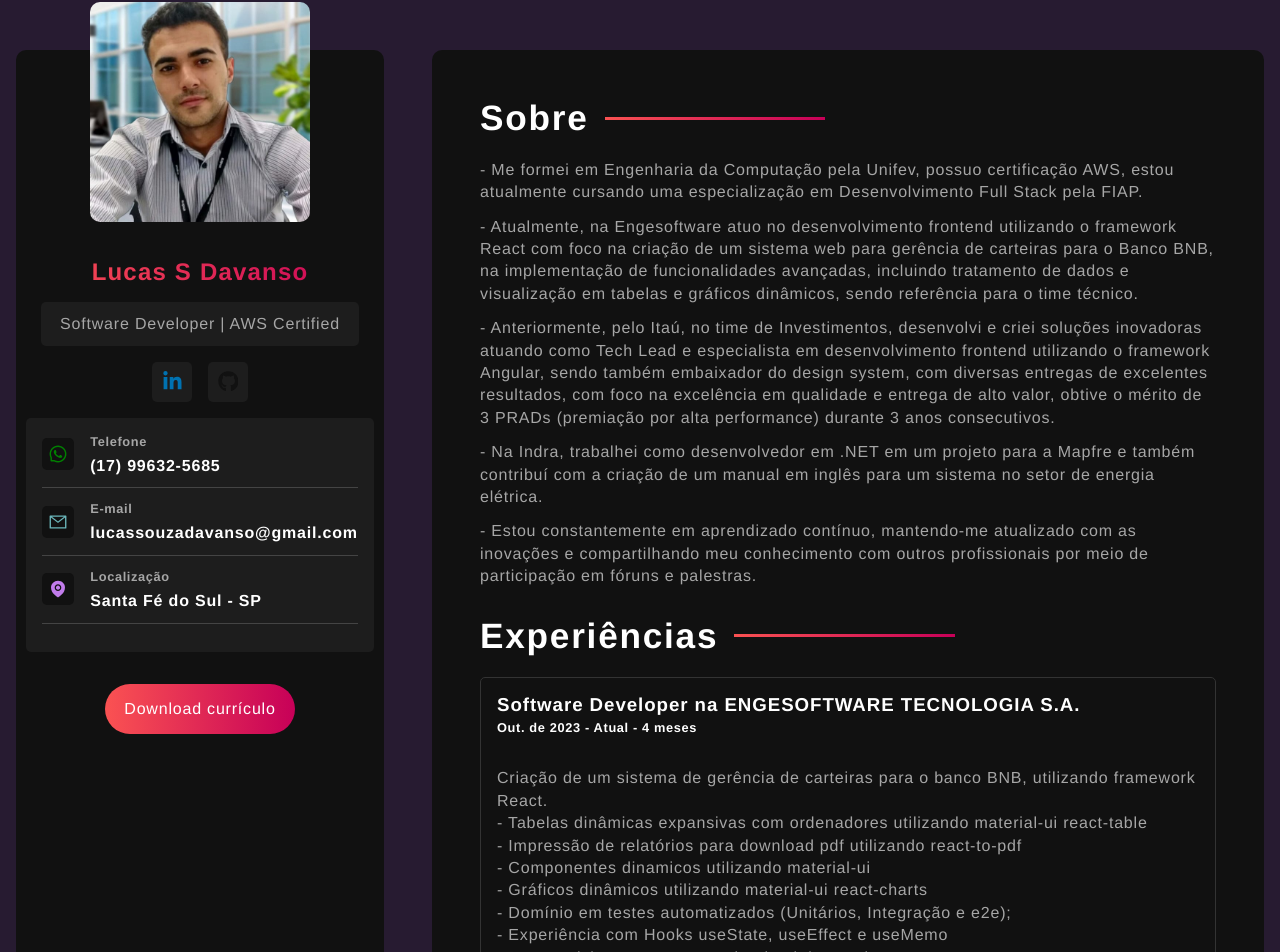
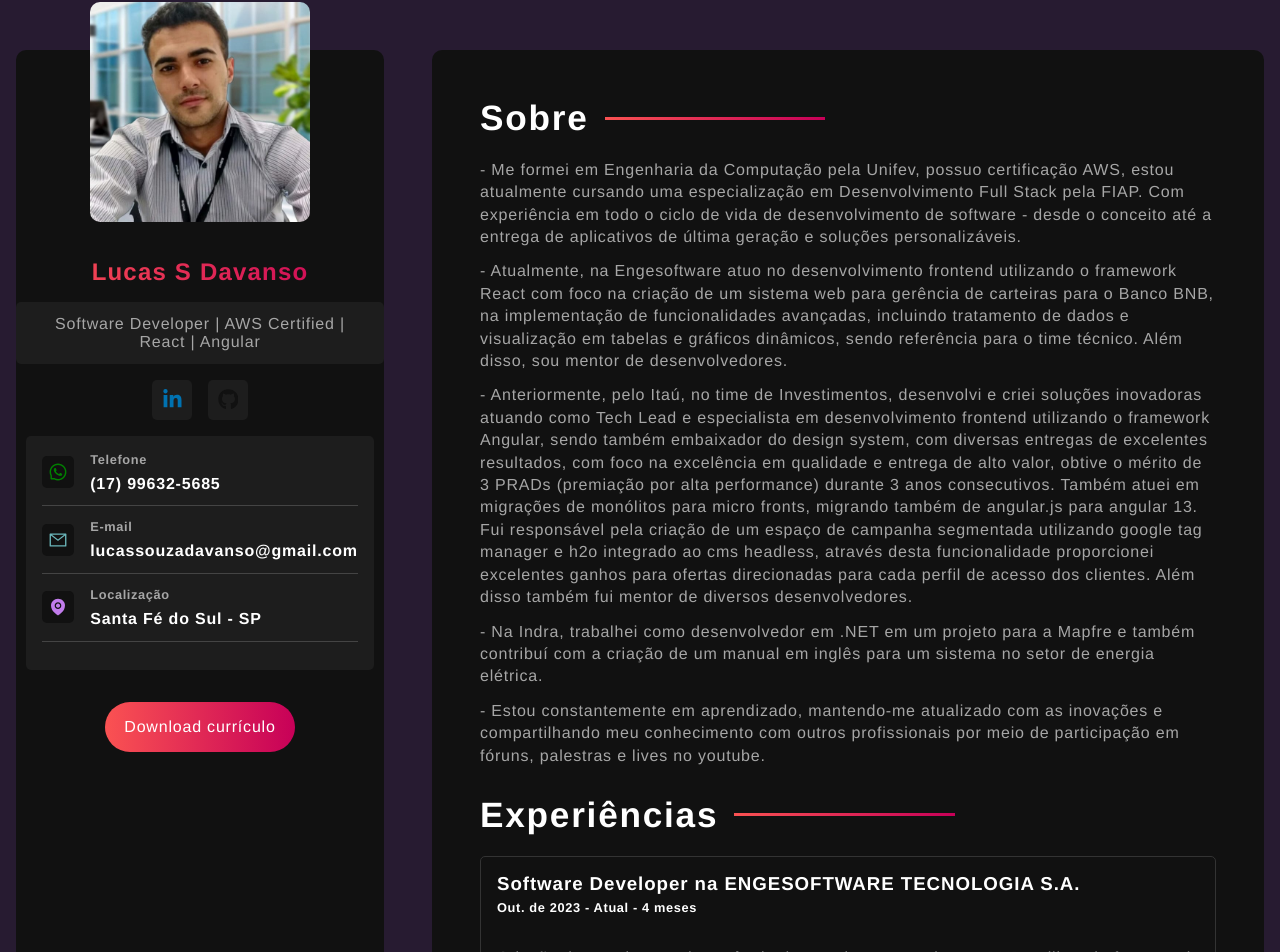
Before and after one commit to lucasdav/lucas-souza-davanso, a React (Vite) app: page / in a window 1280 px wide. Shown: the part 30-982 px from the top of the page. Built offline with nearby package versions, Linux system fonts and the light colour scheme.

Commit message:
update aboute and style pdf

```diff
--- a/package.json
+++ b/package.json
@@ -1,7 +1,7 @@
 {
   "name": "lucas-souza-davanso",
   "private": true,
-  "version": "1.15.0",
+  "version": "1.16.0",
   "type": "module",
   "scripts": {
     "start": "vite",
--- a/src/components/AboutContainer.jsx
+++ b/src/components/AboutContainer.jsx
@@ -7,27 +7,33 @@
             <h2>Sobre</h2>
                 <p>
                     - Me formei em Engenharia da Computação pela Unifev, possuo certificação AWS, estou atualmente cursando uma
-                especialização em Desenvolvimento Full Stack pela FIAP.
+                    especialização em Desenvolvimento Full Stack pela FIAP. Com experiência em todo o ciclo de vida de
+                    desenvolvimento de software - desde o conceito até a entrega de aplicativos de última geração e soluções
+                    personalizáveis.
                 </p>
                 <p>
                     - Atualmente, na Engesoftware atuo no desenvolvimento frontend utilizando o framework React com foco na criação
                     de um sistema web para gerência de carteiras para o Banco BNB, na implementação de funcionalidades avançadas,
-                incluindo tratamento de dados e visualização em tabelas e gráficos dinâmicos, sendo referência para o time
-                técnico.
+                    incluindo tratamento de dados e visualização em tabelas e gráficos dinâmicos, sendo referência para o time técnico.
+                    Além disso, sou mentor de desenvolvedores.
                 </p>
                 <p>
-                - Anteriormente, pelo Itaú, no time de Investimentos, desenvolvi e criei soluções inovadoras atuando como Tech
-                Lead e especialista em desenvolvimento frontend utilizando o framework Angular, sendo também embaixador do
-                design system, com diversas entregas de excelentes resultados, com foco na excelência em qualidade e entrega
-                de alto valor, obtive o mérito de 3 PRADs (premiação por alta performance) durante 3 anos consecutivos.
+                    - Anteriormente, pelo Itaú, no time de Investimentos, desenvolvi e criei soluções inovadoras atuando como Tech Lead
+                    e especialista em desenvolvimento frontend utilizando o framework Angular, sendo também embaixador do design system,
+                    com diversas entregas de excelentes resultados, com foco na excelência em qualidade e entrega de alto valor,
+                    obtive o mérito de 3 PRADs (premiação por alta performance) durante 3 anos consecutivos.
+                    Também atuei em migrações de monólitos para micro fronts, migrando também de angular.js para angular 13.
+                    Fui responsável pela criação de um espaço de campanha segmentada utilizando google tag manager e h2o integrado
+                    ao cms headless, através desta funcionalidade proporcionei excelentes ganhos para ofertas direcionadas para cada
+                    perfil de acesso dos clientes. Além disso também fui mentor de diversos desenvolvedores.
                 </p>
                 <p>
                     - Na Indra, trabalhei como desenvolvedor em .NET em um projeto para a Mapfre e também contribuí com a criação
                     de um manual em inglês para um sistema no setor de energia elétrica.
                 </p>
                 <p>
-                - Estou constantemente em aprendizado contínuo, mantendo-me atualizado com as inovações e compartilhando meu
-                conhecimento com outros profissionais por meio de participação em fóruns e palestras.
+                    - Estou constantemente em aprendizado, mantendo-me atualizado com as inovações e compartilhando meu conhecimento
+                    com outros profissionais por meio de participação em fóruns, palestras e lives no youtube.
                 </p>
         </section>
     )
--- a/src/components/Experience.jsx
+++ b/src/components/Experience.jsx
@@ -12,14 +12,13 @@
                         <h4>Out. de 2023 - Atual - 4 meses</h4>
                         <p>
                         Criação de um sistema de gerência de carteiras para o banco BNB, utilizando framework React.<br/>
-                        - Tabelas dinâmicas expansivas com ordenadores utilizando material-ui react-table<br/>
+                        - Criação de componentes dinâmicos: gráficos utilizando react-charts, tabelas expansivas com ordenadores,
+                        filtros e paginação utilizando material-ui<br/>
                         - Impressão de relatórios para download pdf utilizando react-to-pdf<br/>
-                        - Componentes dinamicos utilizando material-ui<br/>
-                        - Gráficos dinâmicos utilizando material-ui react-charts<br/>
                         - Domínio em testes automatizados (Unitários, Integração e e2e);<br/>
-                        - Experiência com Hooks useState, useEffect e useMemo<br/>
+                        - Experiência com Hooks useState, useEffect, useMemo e useQuery<br/>
                         - Desenvolvimento em typescript, html, javascript, css<br/>
-                        - Integração via APIs Rest<br/>
+                        - Integração via APIs REST, utilizando Axios<br/>
                         - Versionamento de código com RTC<br/>
                         - Documentação de projetos: azure e figma<br/>
                         </p>
--- a/src/components/Sidebar.jsx
+++ b/src/components/Sidebar.jsx
@@ -25,7 +25,7 @@
         <aside id="sidebar">
             <img src={Avatar} alt="Lucas S Davanso"/>
             <h1>Lucas S Davanso</h1>
-            <p className="title">Software Developer | AWS Certified</p>
+            <p className="title">Software Developer | AWS Certified | React | Angular</p>
             <SocialNetworks/>
             <InformationContainer/>
             <a href="#" onClick={downloadPDF} className="btn">
--- a/src/pdf/AboutContainerPdf.jsx
+++ b/src/pdf/AboutContainerPdf.jsx
@@ -6,28 +6,34 @@
             <div>
                 <h2>Sobre</h2>
                 <p>
-                - Me formei em Engenharia da Computação pela Unifev, possuo certificação AWS, estou atualmente cursando uma
-                especialização em Desenvolvimento Full Stack pela FIAP.
+                    - Me formei em Engenharia da Computação pela Unifev, possuo certificação AWS, estou atualmente cursando uma
+                    especialização em Desenvolvimento Full Stack pela FIAP. Com experiência em todo o ciclo de vida de
+                    desenvolvimento de software - desde o conceito até a entrega de aplicativos de última geração e soluções
+                    personalizáveis.
                 </p>
                 <p>
                     - Atualmente, na Engesoftware atuo no desenvolvimento frontend utilizando o framework React com foco na criação
                     de um sistema web para gerência de carteiras para o Banco BNB, na implementação de funcionalidades avançadas,
-                    incluindo tratamento de dados e visualização em tabelas e gráficos dinâmicos, sendo referência para o time
-                    técnico.
+                    incluindo tratamento de dados e visualização em tabelas e gráficos dinâmicos, sendo referência para o time técnico.
+                    Além disso, sou mentor de desenvolvedores.
                 </p>
                 <p>
-                    - Anteriormente, pelo Itaú, no time de Investimentos, desenvolvi e criei soluções inovadoras atuando como Tech
-                    Lead e especialista em desenvolvimento frontend utilizando o framework Angular, sendo também embaixador do
-                    design system, com diversas entregas de excelentes resultados, com foco na excelência em qualidade e entrega
-                    de alto valor, obtive o mérito de 3 PRADs (premiação por alta performance) durante 3 anos consecutivos.
+                    - Anteriormente, pelo Itaú, no time de Investimentos, desenvolvi e criei soluções inovadoras atuando como Tech Lead
+                    e especialista em desenvolvimento frontend utilizando o framework Angular, sendo também embaixador do design system,
+                    com diversas entregas de excelentes resultados, com foco na excelência em qualidade e entrega de alto valor,
+                    obtive o mérito de 3 PRADs (premiação por alta performance) durante 3 anos consecutivos.
+                    Também atuei em migrações de monólitos para micro fronts, migrando também de angular.js para angular 13.
+                    Fui responsável pela criação de um espaço de campanha segmentada utilizando google tag manager e h2o integrado
+                    ao cms headless, através desta funcionalidade proporcionei excelentes ganhos para ofertas direcionadas para cada
+                    perfil de acesso dos clientes. Além disso também fui mentor de diversos desenvolvedores.
                 </p>
                 <p>
                     - Na Indra, trabalhei como desenvolvedor em .NET em um projeto para a Mapfre e também contribuí com a criação
                     de um manual em inglês para um sistema no setor de energia elétrica.
                 </p>
                 <p>
-                    - Estou constantemente em aprendizado contínuo, mantendo-me atualizado com as inovações e compartilhando meu
-                    conhecimento com outros profissionais por meio de participação em fóruns e palestras.
+                    - Estou constantemente em aprendizado, mantendo-me atualizado com as inovações e compartilhando meu conhecimento
+                    com outros profissionais por meio de participação em fóruns, palestras e lives no youtube.
                 </p>
 
             </div>
--- a/src/pdf/EducationPdf.jsx
+++ b/src/pdf/EducationPdf.jsx
@@ -6,7 +6,7 @@
             <div className="experience-grid-pdf">
                 <h2>Formação Acadêmica</h2>
 
-                <div className="experience-card-pdf" style={{marginBottom: '150px'}}>
+                <div className="experience-card-pdf">
                     <div className="experience-info-pdf">
                         <h3>Fiap - Faculdade de Informática e Administração Paulista</h3>
                         <h4>Pós Graduação Especialização em FULL STACK DEVELOPMENT - jan/2024 - dez/2024 - em andamento</h4>
--- a/src/pdf/ExperiencePdf.jsx
+++ b/src/pdf/ExperiencePdf.jsx
@@ -6,18 +6,18 @@
             <div className="experience-grid-pdf">
                 <h2>Experiências</h2>
 
-                <div className="experience-card-pdf" style={{marginBottom: '60px'}}>
+                <div className="experience-card-pdf">
                     <div className="experience-info-pdf">
                         <h3>Software Developer na ENGESOFTWARE TECNOLOGIA S.A.</h3>
                         <h4>Out. de 2023 - Atual</h4>
                         <p>Criação de um sistema de gerência de carteiras para o banco BNB, utilizando framework React.</p>
                         <p>
                             - Criação de componentes dinâmicos: gráficos utilizando react-charts, tabelas expansivas com ordenadores,
-                            filtros e paginação utilizando material-ui react-table
+                            filtros e paginação utilizando material-ui
                         </p>
                         <p>- Impressão de relatórios para download em pdf, utilizando react-to-pdf</p>
                         <p>- Domínio em testes automatizados (unitários, integração e e2e);</p>
-                        <p>- Experiência com Hooks useState, useEffect e useMemo, integração via APIs REST utilizando axios</p>
+                        <p>- Experiência com Hooks useState, useEffect, useMemo e useQuery, integração via APIs REST utilizando Axios</p>
                         <p>- Desenvolvimento em typescript, html, javascript, css</p>
                         <p>- Versionamento de código com RTC, documentação de projetos com azure e figma</p>
 
@@ -51,7 +51,7 @@
                         </p>
                     </div>
                 </div>
-                <div className="experience-card-pdf">
+                <div className="experience-card-pdf" style={{marginTop: '120px'}}>
                     <div className="experience-info-pdf">
                         <h3>Software Engineer na Indra</h3>
                         <h4>Jul. de 2016 - Jul. de 2017 - 1 ano e 1 mês</h4>
--- a/src/pdf/SidebarPdf.jsx
+++ b/src/pdf/SidebarPdf.jsx
@@ -10,7 +10,7 @@
             <div className="sidebar-grid-pdf">
                 <div>
                     <h1>Lucas S Davanso</h1>
-                    <p className="title-pdf">Software Developer | AWS Certified</p>
+                    <p className="title-pdf">Software Developer | AWS Certified | React | Angular</p>
                     <SocialNetworksPdf/>
                 </div>
             </div>
--- a/src/pdf/styles/aboutPdf.sass
+++ b/src/pdf/styles/aboutPdf.sass
@@ -6,6 +6,8 @@
     flex-direction: column
     align-items: center
     text-align: center
+    margin-bottom: 200px
+    margin-top: 60px
 
     div
         align-items: left
--- a/src/pdf/styles/certificationsPdf.sass
+++ b/src/pdf/styles/certificationsPdf.sass
@@ -8,6 +8,7 @@
     align-items: center
     text-align: center
     padding-bottom: 1rem
+    margin-top: 130px
 
     .certification-grid-pdf
         gap: 1.5rem
--- a/src/pdf/styles/publicationPdf.sass
+++ b/src/pdf/styles/publicationPdf.sass
@@ -7,6 +7,7 @@
     flex-direction: column
     align-items: center
     text-align: center
+    margin-top: 130px
 
     .projects-grid-pdf
         gap: 1.5rem
```
Lines whose indentation alone changed are shown as unchanged.
